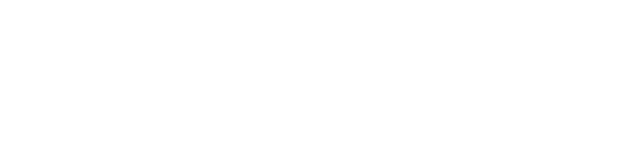
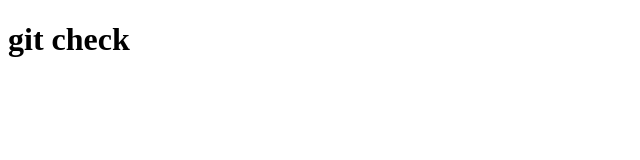
Before and after one commit to p-ink-i/git, a plain HTML site: page index.html in a window 1280 px wide. Shown: the whole page, without its empty margins (0-640 px from the left). Drawn offline with Linux system fonts and the light colour scheme.

Commit message:
skipped staging area fixed

```diff
--- a/index.html
+++ b/index.html
@@ -7,6 +7,6 @@
     <title>Document</title>
 </head>
 <body>
-
+    <h1>git check</h1>
 </body>
 </html>
```
